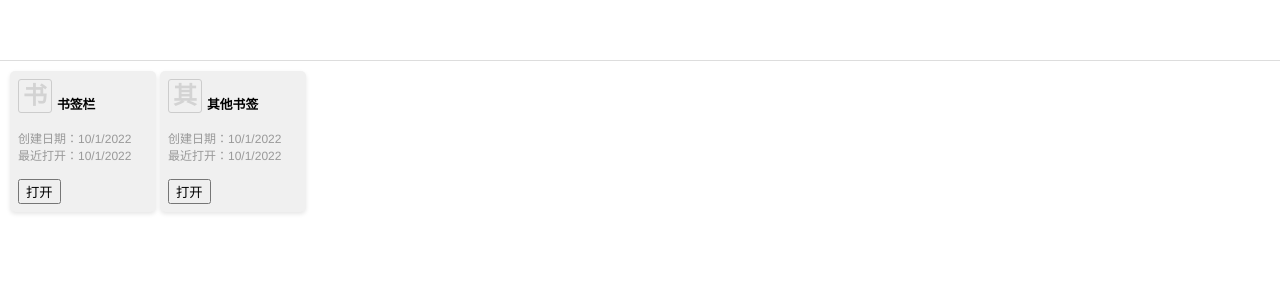
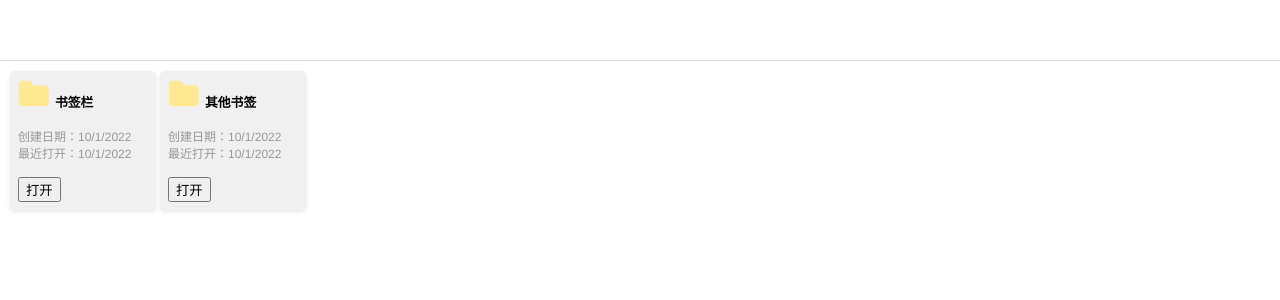
Before and after one commit to wzCoding/bookmarks, a Vue app in the folder bookmark/: page /#/ in a window 1280 px wide. Shown: the top 300 px of the page. Built offline with nearby package versions, Linux system fonts and the light colour scheme.

Commit message:
submit the code

```diff
--- a/bookmark/src/components/bookmark.vue
+++ b/bookmark/src/components/bookmark.vue
@@ -27,8 +27,6 @@
 <script setup>
 import { computed, onMounted, ref } from 'vue';
 import { ElTooltip, ElButton } from 'element-plus'
-const defaultIcon = "./icons/folder.png";
-const defaultTitle = "bookMark";
 const props = defineProps({
     bookmark: {
         type: Object,
@@ -36,6 +34,8 @@ const props = defineProps({
     }
 });
 const emit = defineEmits(['open']);
+const defaultIcon = "./icons/folder.png";
+const defaultTitle = "bookMark";
 const disableTip = ref(true);
 const hasIcon = ref(false);
 const tip = ref();
@@ -47,12 +47,12 @@ const iconSign = computed(() => {
     const regExp = /[\u3002|\uff1f|\uff01|\uff0c|\u3001|\uff1b|\uff1a|\u201c|\u201d|\u2018|\u2019|\uff08|\uff09|\u300a|\u300b|\u3008|\u3009|\u3010|\u3011|\u300e|\u300f|\u300c|\u300d|\ufe43|\ufe44|\u3014|\u3015|\u2026|\u2014|\uff5e|\ufe4f|\uffe5]/gm;
     const result = title.value.replace(regExp, '');
     return result.slice(0, 1);
-})
+});
 
 const showTitle = () => {
     const parentWidth = tip.value.parentNode.offsetWidth;
     const tipWidth = tip.value.offsetWidth;
-    disableTip.value=parentWidth < tipWidth ? false : (parentWidth - tipWidth < 10) ? false : true;
+    disableTip.value = parentWidth < tipWidth ? false : (parentWidth - tipWidth < 10) ? false : true;
 }
 const handleClick = () => {
     const openParam = props.bookmark.url ? props.bookmark.url : props.bookmark.children;
@@ -63,13 +63,27 @@ const handleDate = (timestamp) => {
     const date = new Date(timestamp);
     return date.toLocaleDateString();
 }
-const handleIcon = (url) => {
+const handleIconUrl = (url) => {
     if (!url) return defaultIcon;
     url = `https://www.google.com/s2/favicons?sz=64&domain_url=${url}`
     return url;
 }
-const iconUrl = handleIcon(props.bookmark.url);
+const iconUrl = handleIconUrl(props.bookmark.url);
 const createDate = handleDate(props.bookmark.dateAdded);
+const loadIcon = () => {
+    const img = new Image();
+    img.src = iconUrl
+    img.onload = () => {
+        if(img.naturalWidth == 16){
+            hasIcon.value = false;
+        }else{
+            hasIcon.value = true;
+        }
+    }
+}
+onMounted(() =>{
+    loadIcon()
+})
 </script>
 <style lang="scss" scoped>
 .bookmark-card {
@@ -91,6 +105,9 @@ const createDate = handleDate(props.bookmark.dateAdded);
         margin-bottom: 1rem;
 
         .bookmark-icon {
+            width:var(--icon-size);
+            height: var(--icon-size);
+            position: relative;
             .icon-sign {
                 width: var(--icon-size);
                 line-height: var(--icon-size);
@@ -102,7 +119,7 @@ const createDate = handleDate(props.bookmark.dateAdded);
             }
 
             img {
-                width:var(--icon-size);
+                width: var(--icon-size);
                 border-radius: 3px;
             }
         }
```
